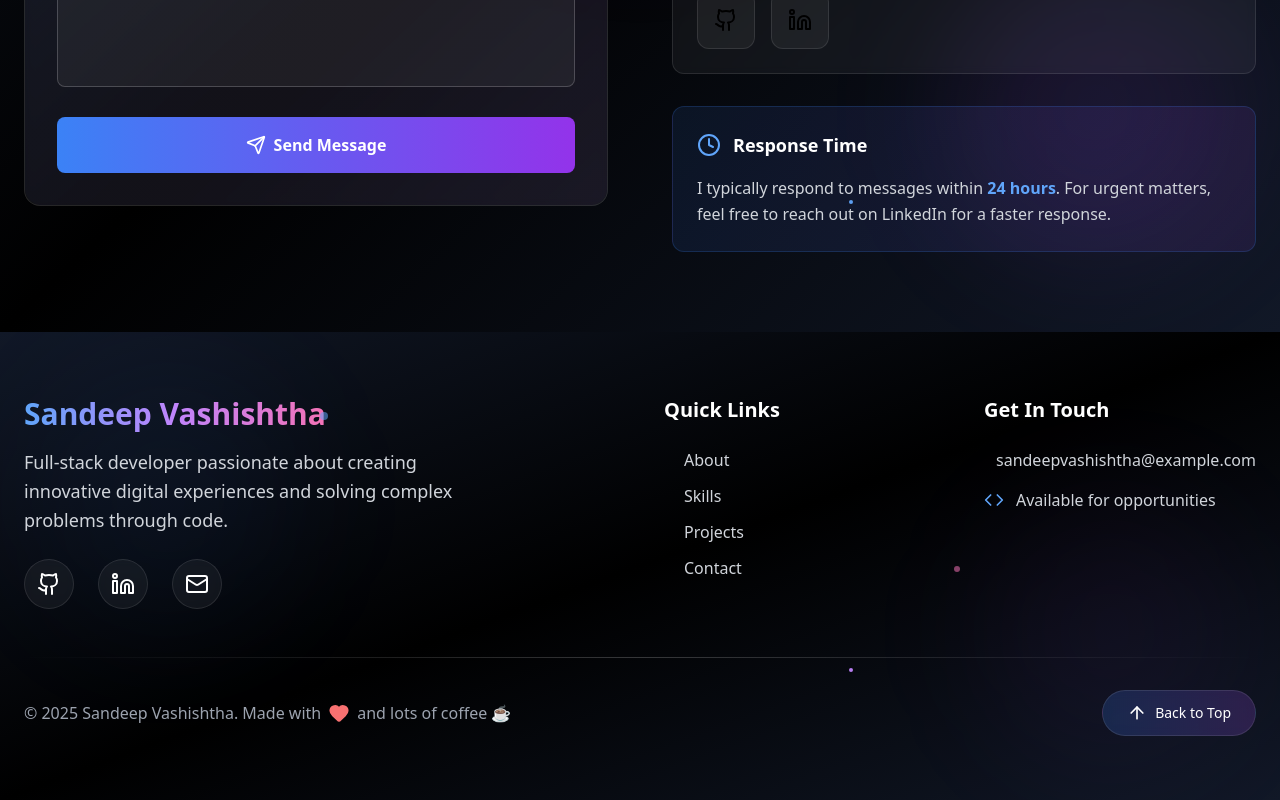
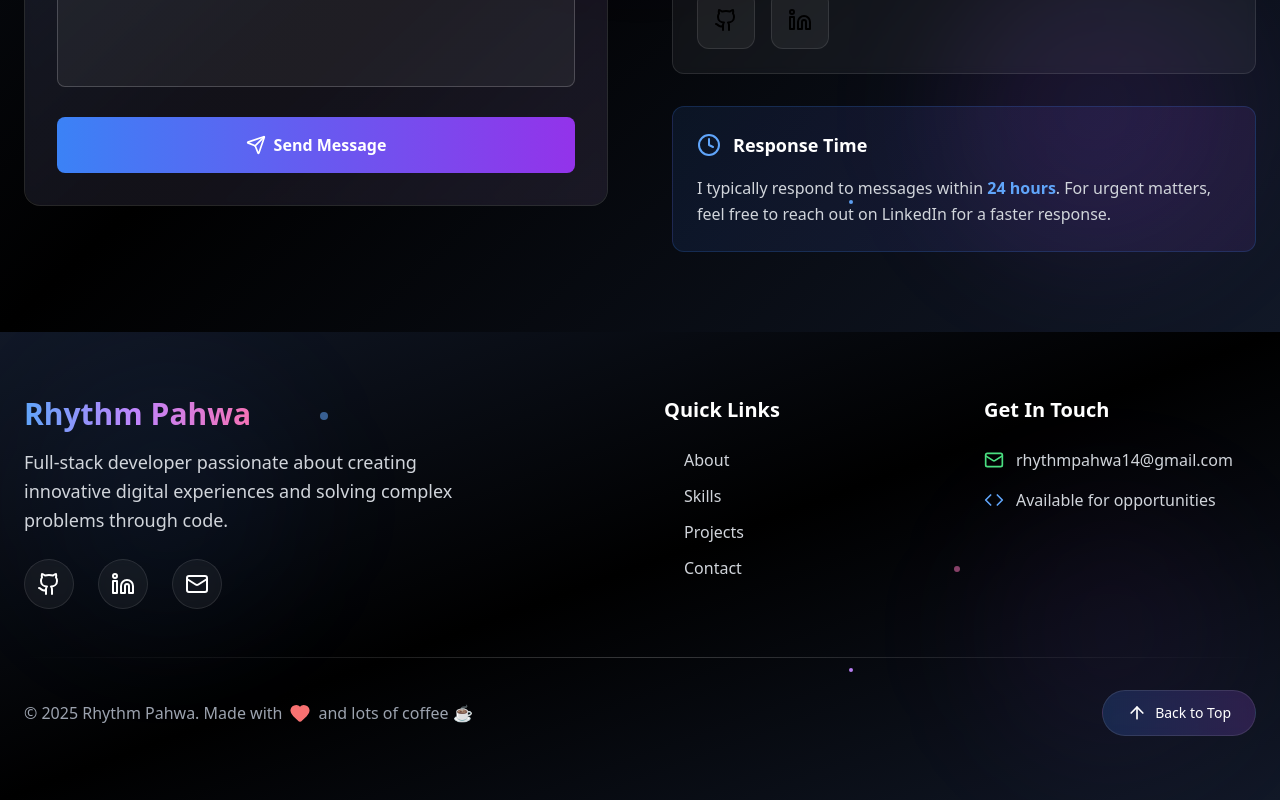
Before and after one commit to RhythmPahwa14/Rhythm-Portfolio, a Next.js app: page / in a window 1280 px wide. Shown: the part 6148-6948 px from the top of the page. Built offline with nearby package versions, Linux system fonts and the light colour scheme; a web font is replaced by a local one.

Commit message:
Update contact info to Rhythm Pahwa's email
Replaced all instances of Sandeep Vashishtha's email and name with Rhythm Pahwa's email (rhythmpahwa14@gmail.com) and name in Footer, Hero, and Contact page components.

```diff
--- a/src/app/components/Footer.js
+++ b/src/app/components/Footer.js
@@ -23,7 +23,7 @@ const Footer = () => {
     {
       name: 'Email',
       icon: Mail,
-      url: 'mailto:sandeepvashishtha@example.com',
+      url: 'mailto:rhythmpahwa14@gmail.com',
       color: 'hover:text-green-400'
     }
   ];
@@ -61,7 +61,7 @@ const Footer = () => {
               transition={{ type: "spring", stiffness: 300 }}
             >
               <span className="bg-gradient-to-r from-blue-400 via-purple-400 to-pink-400 bg-clip-text text-transparent">
-                Sandeep Vashishtha
+                Rhythm Pahwa
               </span>
             </motion.h3>
             <p className="text-gray-300 text-lg mb-6 leading-relaxed max-w-md">
@@ -137,7 +137,7 @@ const Footer = () => {
                 whileHover={{ x: 5 }}
               >
                 <Mail className="w-5 h-5 mr-3 text-green-400" />
-                <span>sandeepvashishtha@example.com</span>
+                <span>rhythmpahwa14@gmail.com</span>
               </motion.div>
 
               <motion.div
@@ -177,7 +177,7 @@ const Footer = () => {
             transition={{ duration: 0.6 }}
             viewport={{ once: true }}
           >
-            © 2025 Sandeep Vashishtha. Made with
+            © 2025 Rhythm Pahwa. Made with
             <motion.span
               animate={{ scale: [1, 1.2, 1] }}
               transition={{ duration: 1, repeat: Infinity, repeatDelay: 2 }}
--- a/src/app/components/Hero.js
+++ b/src/app/components/Hero.js
@@ -24,7 +24,7 @@ export default function Hero() {
     },
     {
       icon: Mail,
-      url: 'mailto:sandeepvashishtha@example.com',
+      url: 'mailto:rhythmpahwa14@gmail.com',
       label: 'Email'
     }
   ];
--- a/src/app/contact/page.jsx
+++ b/src/app/contact/page.jsx
@@ -93,8 +93,8 @@ const ContactPage = () => {
     {
       icon: Mail,
       title: 'Email',
-      value: 'sandeepvashishtha@example.com',
-      link: 'mailto:sandeepvashishtha@example.com',
+      value: 'rhythmpahwa14@gmail.com',
+      link: 'mailto:rhythmpahwa14@gmail.com',
       color: 'text-green-400'
     },
     {
```
